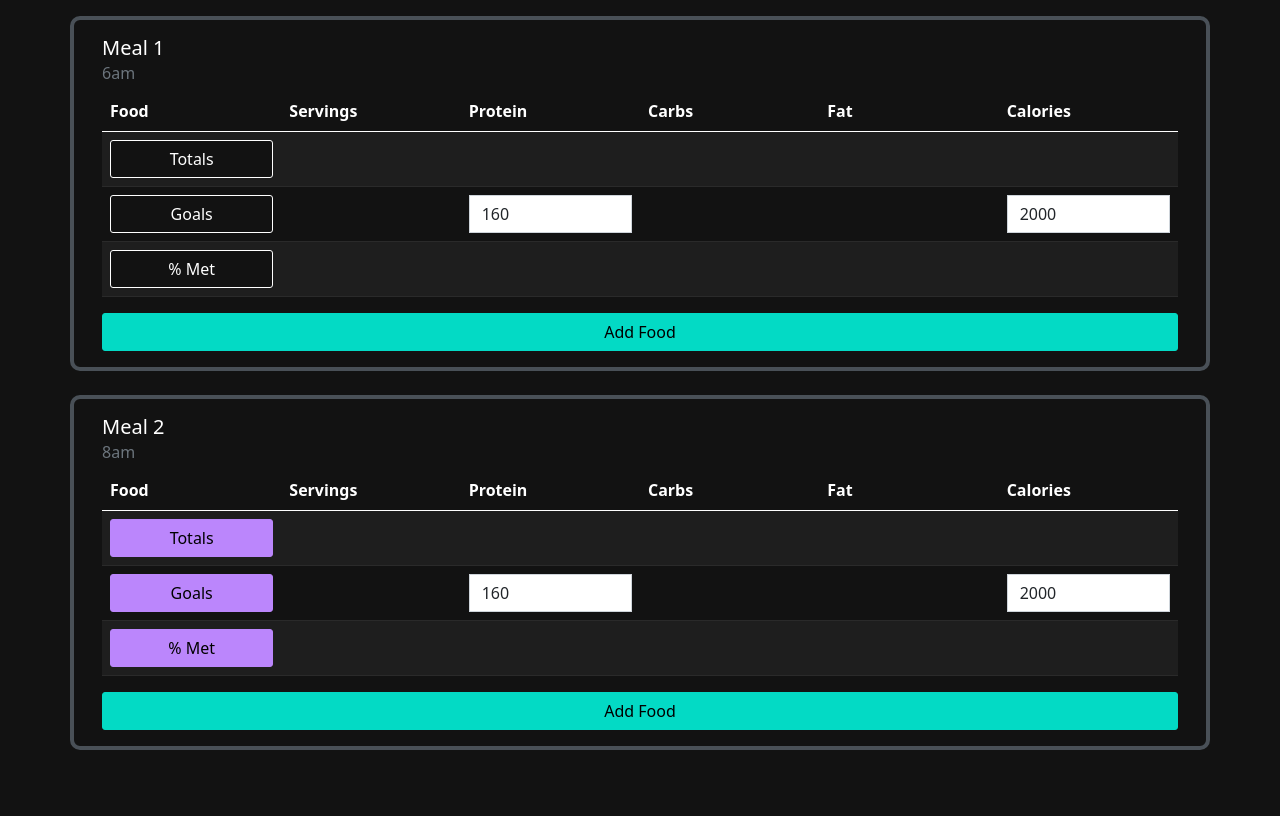
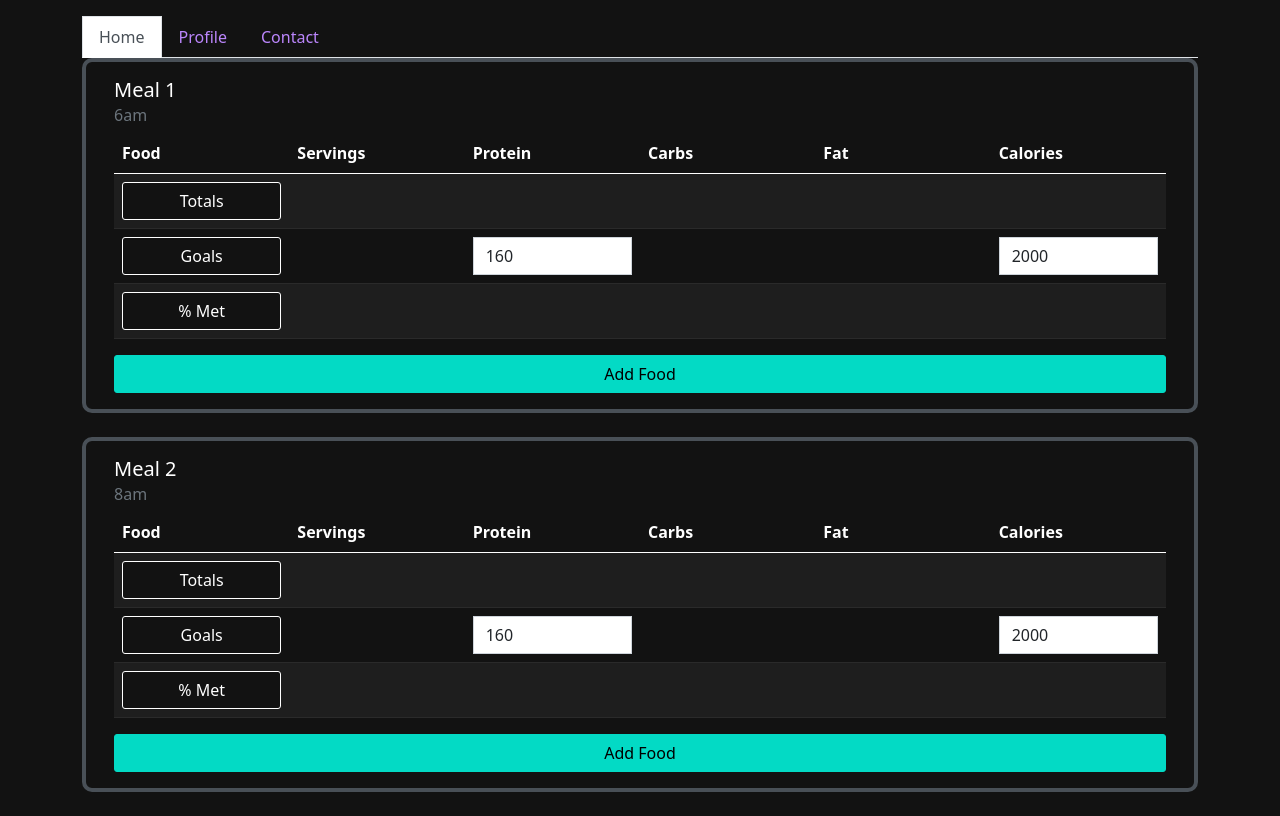
Before and after one commit to JoshuaHolloway/nutrition-app-v2, a website: page index.html in a window 1280 px wide. Drawn offline with nearby package versions, Linux system fonts and the light colour scheme.

Commit message:
added tabs

```diff
--- a/index.html
+++ b/index.html
@@ -10,6 +10,24 @@
 
 
   <div class="container mt-3">
+
+
+
+    <ul class="nav nav-tabs" id="myTab" role="tablist">
+      <li class="nav-item" role="presentation">
+        <a class="nav-link active" id="home-tab" data-bs-toggle="tab" href="#home" role="tab" aria-controls="home" aria-selected="true">Home</a>
+      </li>
+      <li class="nav-item" role="presentation">
+        <a class="nav-link" id="profile-tab" data-bs-toggle="tab" href="#profile" role="tab" aria-controls="profile" aria-selected="false">Profile</a>
+      </li>
+      <li class="nav-item" role="presentation">
+        <a class="nav-link" id="contact-tab" data-bs-toggle="tab" href="#contact" role="tab" aria-controls="contact" aria-selected="false">Contact</a>
+      </li>
+    </ul>
+    <div class="tab-content" id="myTabContent">
+      <div class="tab-pane fade show active" id="home" role="tabpanel" aria-labelledby="home-tab">
+
+        <div class="container-fluid">
           <div class="row mb-4">
             <div class="card bg-dark text-white">
               <div class="card-body">
@@ -105,7 +123,7 @@
 
                       <tr id="totals-row">
                         <th scope="row">
-                    <button type="button" class="btn btn-primary" data-bs-toggle="modal" data-bs-target="#modal-day0-goals">
+                          <button type="button" class="btn button-dark" data-bs-toggle="modal" data-bs-target="#modal-day0-goals">
                             Totals
                           </button>
                         </th>
@@ -118,7 +136,7 @@
 
                       <tr id="goals-row">
                         <th scope="row">
-                    <button type="button" class="btn btn-primary" data-bs-toggle="modal" data-bs-target="#modal-day0-goals">
+                          <button type="button" class="btn button-dark" data-bs-toggle="modal" data-bs-target="#modal-day0-goals">
                             Goals
                           </button>
                         </th>
@@ -135,7 +153,7 @@
 
                       <tr id="goals-row">
                         <th scope="row">
-                    <button type="button" class="btn btn-primary" data-bs-toggle="modal" data-bs-target="#modal-day0-goals">
+                          <button type="button" class="btn button-dark" data-bs-toggle="modal" data-bs-target="#modal-day0-goals">
                             % Met
                           </button>
                         </th>
@@ -156,6 +174,14 @@
               </div>
             </div>
           </div> <!-- /.row -->
+        </div>
+
+      </div>
+      <div class="tab-pane fade" id="profile" role="tabpanel" aria-labelledby="profile-tab">B</div>
+      <div class="tab-pane fade" id="contact" role="tabpanel" aria-labelledby="contact-tab">C</div>
+    </div>
+
+
 
   </div> <!-- /.container -->
 
```
Lines whose indentation alone changed are shown as unchanged.
